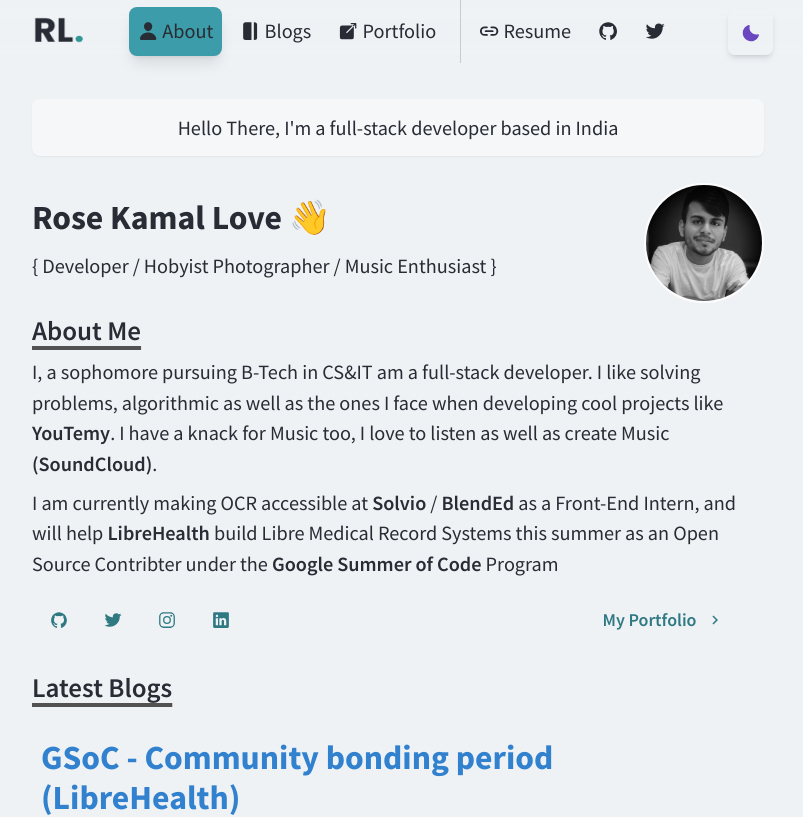
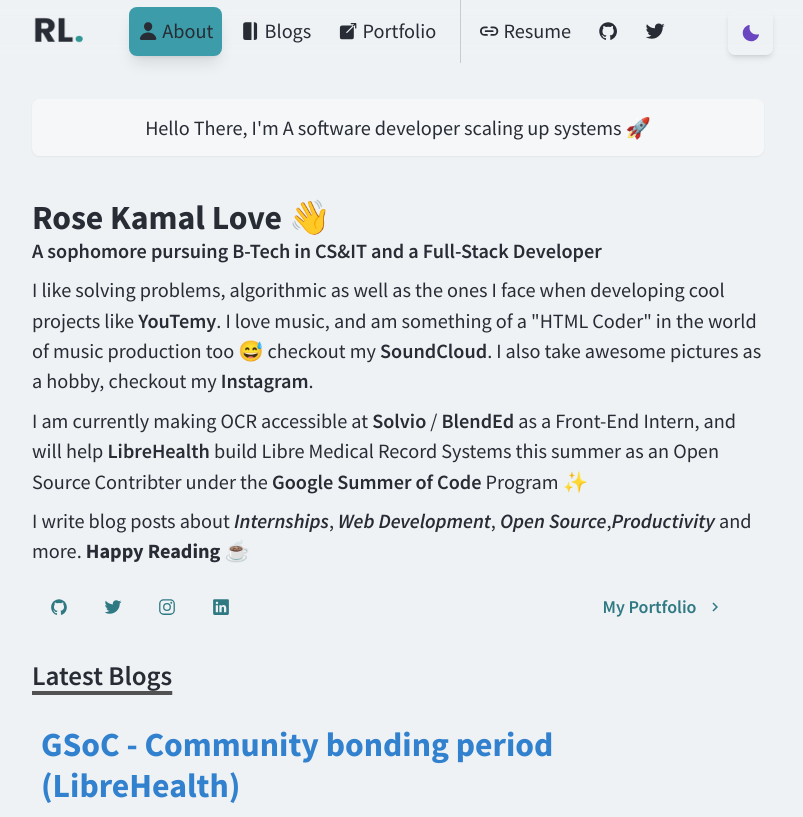
Before and after one commit to rosekamallove/rosekamal.love, a Next.js app: page / in a window 1280 px wide. Shown: the top 817 px of the page, without its empty margins (242-1045 px from the left). Built offline with nearby package versions, Linux system fonts and the light colour scheme.

Commit message:
improved: intro

```diff
--- a/components/about.tsx
+++ b/components/about.tsx
@@ -6,7 +6,7 @@
 import Section from './section'
 
 export const A = ({ children, href }) => (
-  <a className="underline-offset-4 hover:underline font-semibold" href={href}>
+  <a className="underline-offset-4  hover:underline font-semibold" href={href}>
     {children}
   </a>
 )
@@ -15,16 +15,18 @@
   return (
     <div>
       <Section delay="0.1">
-        <Heading as="h3" size="md" variant="section-title">
-          About Me
-        </Heading>
+        <Text mt="-15px" className="font-semibold">
+          A sophomore pursuing B-Tech in CS&IT and a Full-Stack Developer
+        </Text>
         <Text>
-          I, a sophomore pursuing B-Tech in CS&IT am a full-stack developer. I
-          like solving problems, algorithmic as well as the ones I face when
+          I like solving problems, algorithmic as well as the ones I face when
           developing cool projects like{' '}
-          <A href="https://youtemy.tech">YouTemy</A>. I have a knack for Music
-          too, I love to listen as well as create Music{' '}
-          <A href="https://soundcloud.com/user-276723683">(SoundCloud)</A>.
+          <A href="https://youtemy.tech">YouTemy</A>. I love music, and am
+          something of a &quot;HTML Coder&quot; in the world of music production
+          too 😅 checkout my
+          <A href="https://soundcloud.com/user-276723683"> SoundCloud</A>. I
+          also take awesome pictures as a hobby, checkout my{' '}
+          <A href="https://instagram.com/rosekamallove">Instagram</A>.
         </Text>
         <Text>
           I am currently making OCR accessible at{' '}
@@ -34,7 +36,12 @@
           Libre Medical Record Systems this summer as an Open Source Contribter
           under the{' '}
           <A href="summerofcode.with.google.com">Google Summer of Code </A>
-          Program
+          Program ✨
+        </Text>
+        <Text>
+          I write blog posts about <em>Internships</em>,{' '}
+          <em>Web Development</em>, <em>Open Source</em>,<em>Productivity</em>{' '}
+          and more. <strong>Happy Reading </strong>☕
         </Text>
         <Flex my={4}>
           <IconLinks size="md" />
--- a/components/intro.tsx
+++ b/components/intro.tsx
@@ -1,4 +1,4 @@
-import { Box, Heading, Image, useColorModeValue } from '@chakra-ui/react'
+import { Box, Heading, useColorModeValue } from '@chakra-ui/react'
 import React from 'react'
 
 export const BasicIntro: React.FC = () => {
@@ -12,21 +12,9 @@
         align="center"
         className="shadow-sm"
       >
-        Hello There, I&apos;m a full-stack developer based in India
+        Hello There, I&apos;m A software developer scaling up systems 🚀
       </Box>
-      <Box display={{ md: 'flex' }}>
-        <Box flexGrow={1}>
-          <Heading as="h2" variant="page-title">
-            Rose Kamal Love <span className="wave">👋</span>
-          </Heading>
-          <p>{'{ Developer / Hobyist Photographer / Music Enthusiast }'}</p>
-        </Box>
-        <Box
-          flexShrink={0}
-          mt={{ base: 4, md: 0 }}
-          ml={{ md: 6 }}
-          align="center"
-        >
+      {/*<Box flexShrink={0} md={{ display: 'none' }} align="center">
         <div className="cursor-pointer rounded-full transition-ease-in-out duration-300 hover:scale-[1.1]">
           <Image
             borderColor="whiteAlpha.800"
@@ -39,6 +27,13 @@
             alt="Profile Picture"
           />
         </div>
+        </Box> */}
+      <Box display={{ md: 'flex' }}>
+        <Box flexGrow={1}>
+          <Heading as="h2" variant="page-title">
+            Rose Kamal Love <span className="wave">👋</span>
+          </Heading>
+          {/* <p>{'{ Developer / Hobyist Photographer / Music Enthusiast }'}</p> */}
         </Box>
       </Box>
     </div>
```
Also changed, not shown: public/rss/feed.json (+12 -0 lines), 2 other files (tests, documents, lock files or other folders). Lines whose indentation alone changed are shown as unchanged.
